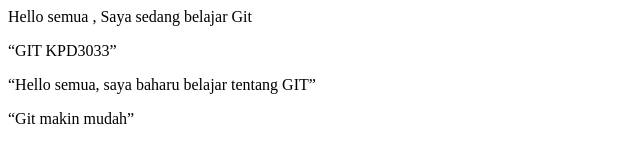
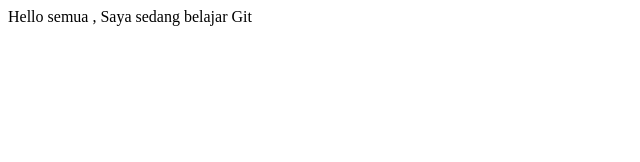
Before and after one commit to RulXRul/projek01-html, a plain HTML site: page index.html in a window 1280 px wide. Shown: the whole page, without its empty margins (0-640 px from the left). Drawn offline with Linux system fonts and the light colour scheme.

```diff
--- a/index.html
+++ b/index.html
@@ -7,11 +7,7 @@
 </head>
 <body>
 	<p> Hello semua , Saya sedang belajar Git </p>
-	<P>“GIT KPD3033”</P>
-	<P>“Hello semua, saya baharu belajar tentang GIT”</P>
-	<P>“Git makin mudah”</P>
+
 </body>
 
-
-
 </html>
```
Also changed, not shown: about.html (deleted), contact.html (deleted), login.html (added).
